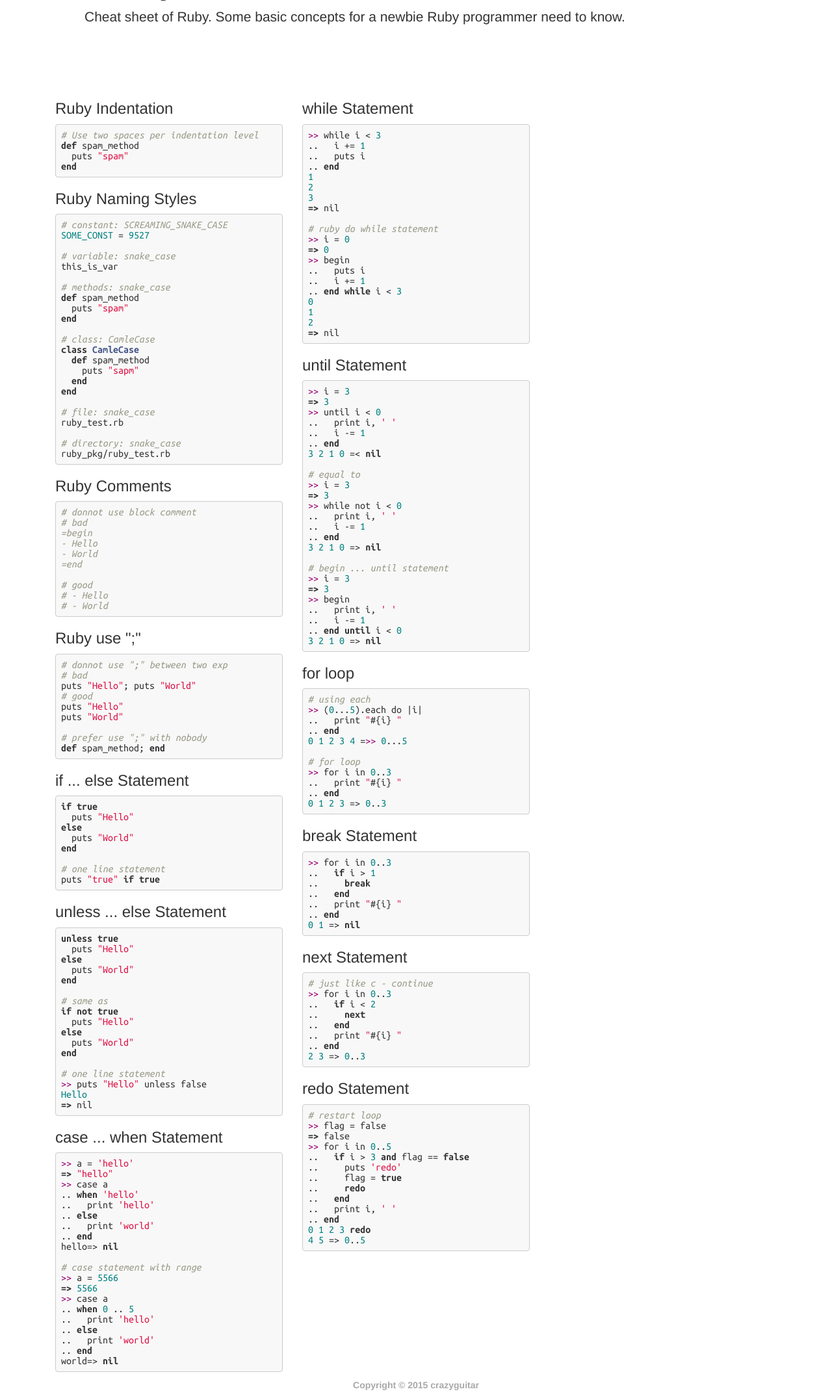
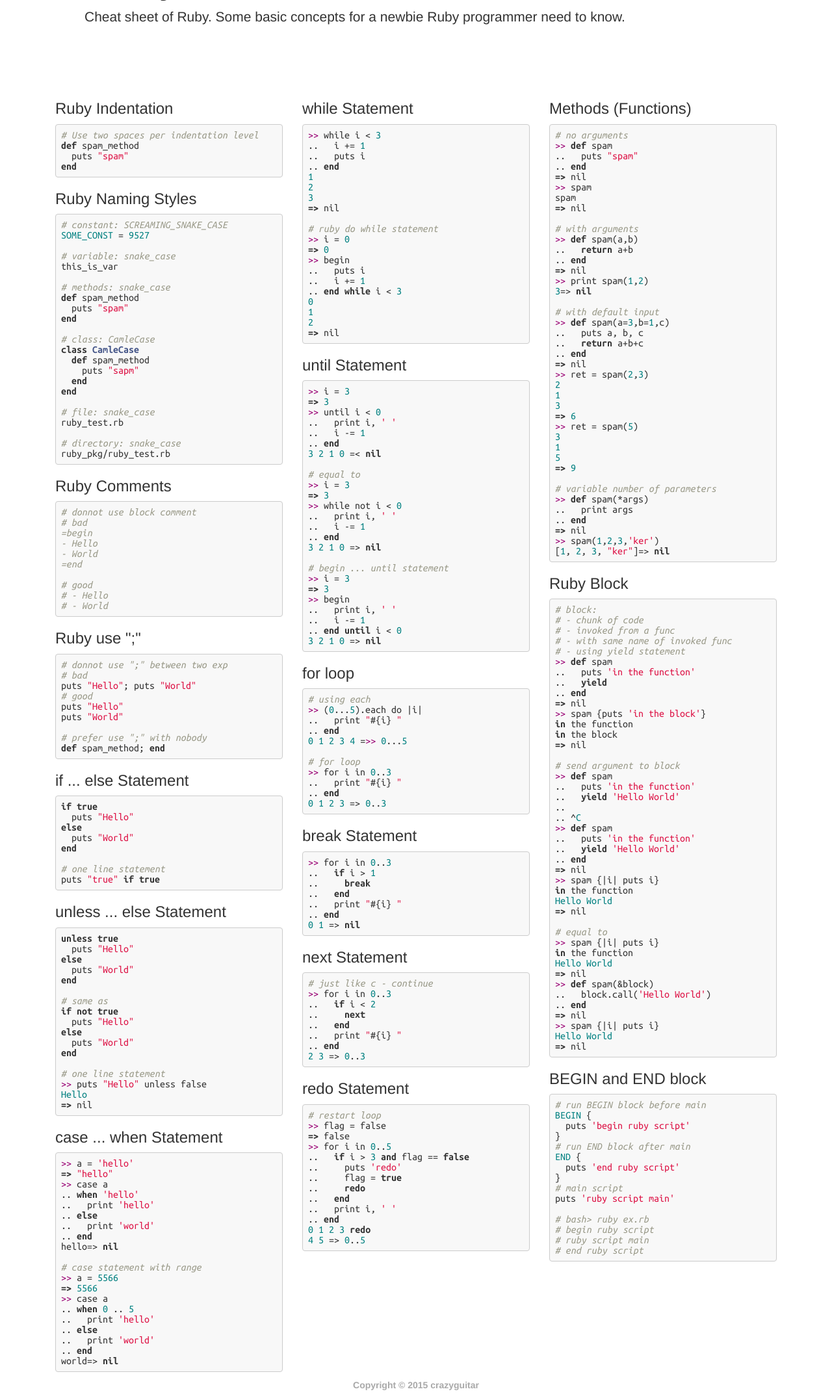
Before and after one commit to crazyguitar/cheatsheet, a Flask app: page /ruby-basic-cs in a window 1280 px wide. Shown: the part 206-2357 px from the top of the page at 65% size. Run offline with Flask 2, Linux system fonts and the light colour scheme; some libraries are stand-ins or nearby versions.

Commit message:
Add ruby block and methods cheat sheet

```diff
--- a/server/templates/cheatsheet/ruby-basic-cs.html
+++ b/server/templates/cheatsheet/ruby-basic-cs.html
@@ -243,6 +243,116 @@ world=&gt; nil
 
 <div class="row col-md-4 col-xs-12">
 
+<h3>Methods (Functions)</h3>
+<pre class="code ruby">
+# no arguments
+&gt;&gt; def spam
+..   puts "spam"
+.. end
+=&gt; nil
+&gt;&gt; spam
+spam
+=&gt; nil
+
+# with arguments
+&gt;&gt; def spam(a,b)
+..   return a+b
+.. end
+=&gt; nil
+&gt;&gt; print spam(1,2)
+3=&gt; nil
+
+# with default input
+&gt;&gt; def spam(a=3,b=1,c)
+..   puts a, b, c
+..   return a+b+c
+.. end
+=&gt; nil
+&gt;&gt; ret = spam(2,3)
+2
+1
+3
+=&gt; 6
+&gt;&gt; ret = spam(5)
+3
+1
+5
+=&gt; 9
+
+# variable number of parameters
+&gt;&gt; def spam(*args)
+..   print args
+.. end
+=&gt; nil
+&gt;&gt; spam(1,2,3,'ker')
+[1, 2, 3, "ker"]=&gt; nil
+</pre>
+
+<h3 class="code ruby">Ruby Block</h3>
+<pre class="code ruby">
+# block:
+# - chunk of code
+# - invoked from a func
+# - with same name of invoked func
+# - using yield statement
+&gt;&gt; def spam
+..   puts 'in the function'
+..   yield
+.. end
+=&gt; nil
+&gt;&gt; spam {puts 'in the block'}
+in the function
+in the block
+=&gt; nil
+
+# send argument to block
+&gt;&gt; def spam
+..   puts 'in the function'
+..   yield 'Hello World'
+..
+.. ^C
+&gt;&gt; def spam
+..   puts 'in the function'
+..   yield 'Hello World'
+.. end
+=&gt; nil
+&gt;&gt; spam {|i| puts i}
+in the function
+Hello World
+=&gt; nil
+
+# equal to
+&gt;&gt; spam {|i| puts i}
+in the function
+Hello World
+=&gt; nil
+&gt;&gt; def spam(&block)
+..   block.call('Hello World')
+.. end
+=&gt; nil
+&gt;&gt; spam {|i| puts i}
+Hello World
+=&gt; nil
+</pre>
+
+<h3>BEGIN and END block</h3>
+<pre class="code ruby">
+# run BEGIN block before main
+BEGIN {
+  puts 'begin ruby script'
+}
+# run END block after main
+END {
+  puts 'end ruby script'
+}
+# main script
+puts 'ruby script main'
+
+# bash&gt; ruby ex.rb
+# begin ruby script
+# ruby script main
+# end ruby script
+</pre>
 </div>
 {% endblock %}
 
```
